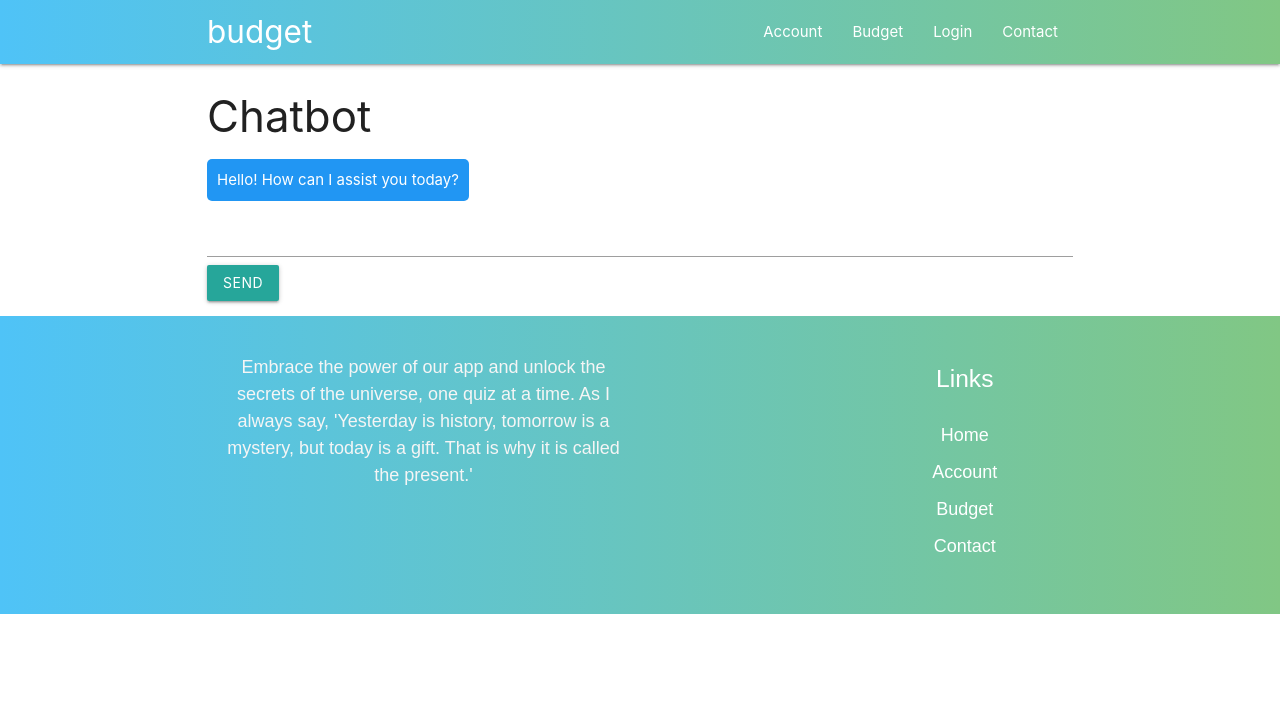
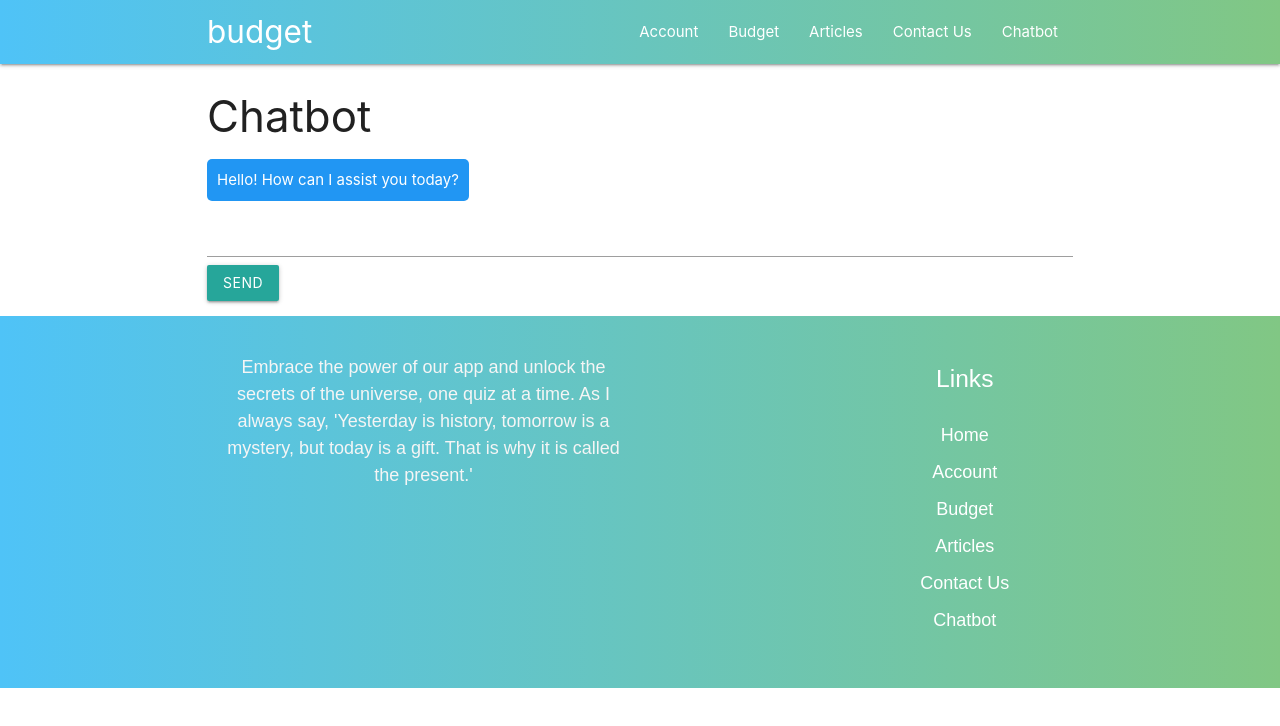
Before and after one commit to florla/capstone1, a React (Create React App) app in the folder frontend/: page /chatbot in a window 1280 px wide. Shown: the top 726 px of the page. Built offline with nearby package versions, Linux system fonts and the light colour scheme.

Commit message:
added navigation to articles & chatbot(+enter)

```diff
--- a/frontend/src/components/Footer.jsx
+++ b/frontend/src/components/Footer.jsx
@@ -20,7 +20,9 @@ export default function Footer({ className }) {
                             <li><Link className="white-text" to="/">Home</Link></li>
                             <li><Link className="white-text" to="/account">Account</Link></li>
                             <li><Link className="white-text" to="/budget">Budget</Link></li>
-                            <li><Link className="white-text" to="/contact">Contact</Link></li>
+                            <li><Link className="white-text" to="/financialarticles">Articles</Link></li>
+                            <li><Link className="white-text" to="/contact">Contact Us</Link></li>
+                            <li><Link className="white-text" to="/chatbot">Chatbot</Link></li>
                         </ul>
                     </div>
                     <div className="col l3 s12">
--- a/frontend/src/components/Navbar.jsx
+++ b/frontend/src/components/Navbar.jsx
@@ -43,16 +43,18 @@ const Navbar = () => {
                     <ul className="right hide-on-med-and-down">
                         <li><Link to="/account" onClick={handleLinkClick}>Account</Link></li>
                         <li><Link to="/budget" onClick={handleLinkClick}>Budget</Link></li>
-                        <li><Link to="/login" onClick={handleLinkClick}>Login</Link></li>
-                        <li><Link to="/contact" onClick={handleLinkClick}>Contact</Link></li>
+                        <li><Link to="/financialarticles" onClick={handleLinkClick}>Articles</Link></li>
+                        <li><Link to="/contact" onClick={handleLinkClick}>Contact Us</Link></li>
+                        <li><Link to="/chatbot" onClick={handleLinkClick}>Chatbot</Link></li>
                     </ul>
 
                     {/* Links for mobile */}
                     <ul id="nav-mobile" className={`sidenav ${isOpen ? "open" : ""}`} style={{ transform: isOpen ? "translateX(0%)" : "translateX(-105%)" }}>
                         <li><Link to="/account" onClick={handleLinkClick}>Account</Link></li>
                         <li><Link to="/budget" onClick={handleLinkClick}>Budget</Link></li>
-                        <li><Link to="/login" onClick={handleLinkClick}>Login</Link></li>
-                        <li><Link to="/contact" onClick={handleLinkClick}>Contact</Link></li>
+                        <li><Link to="/financialarticles" onClick={handleLinkClick}>Articles</Link></li>
+                        <li><Link to="/contact" onClick={handleLinkClick}>Contact Us</Link></li>
+                        <li><Link to="/chatbot" onClick={handleLinkClick}>Chatbot</Link></li>
                     </ul>
 
                     {/* Mobile nav trigger */}
--- a/frontend/src/pages/Chatbot.jsx
+++ b/frontend/src/pages/Chatbot.jsx
@@ -23,6 +23,12 @@ const Chatbot = () => {
         }
     };
 
+    const handleKeyPress = (e) => {
+        if (e.key === 'Enter') {
+            handleSendMessage();
+        }
+    };
+
     return (
         <div>
             <div className="container">
@@ -35,7 +41,7 @@ const Chatbot = () => {
                     ))}
                 </div>
                 <div className="input-field">
-                    <input type="text" id="chat-input" value={inputText} onChange={handleInputChange} />
+                    <input type="text" id="chat-input" value={inputText} onChange={handleInputChange} onKeyPress={handleKeyPress} />
                     <button className="waves-effect waves-light btn" onClick={handleSendMessage}>Send</button>
                 </div>
             </div>
```
